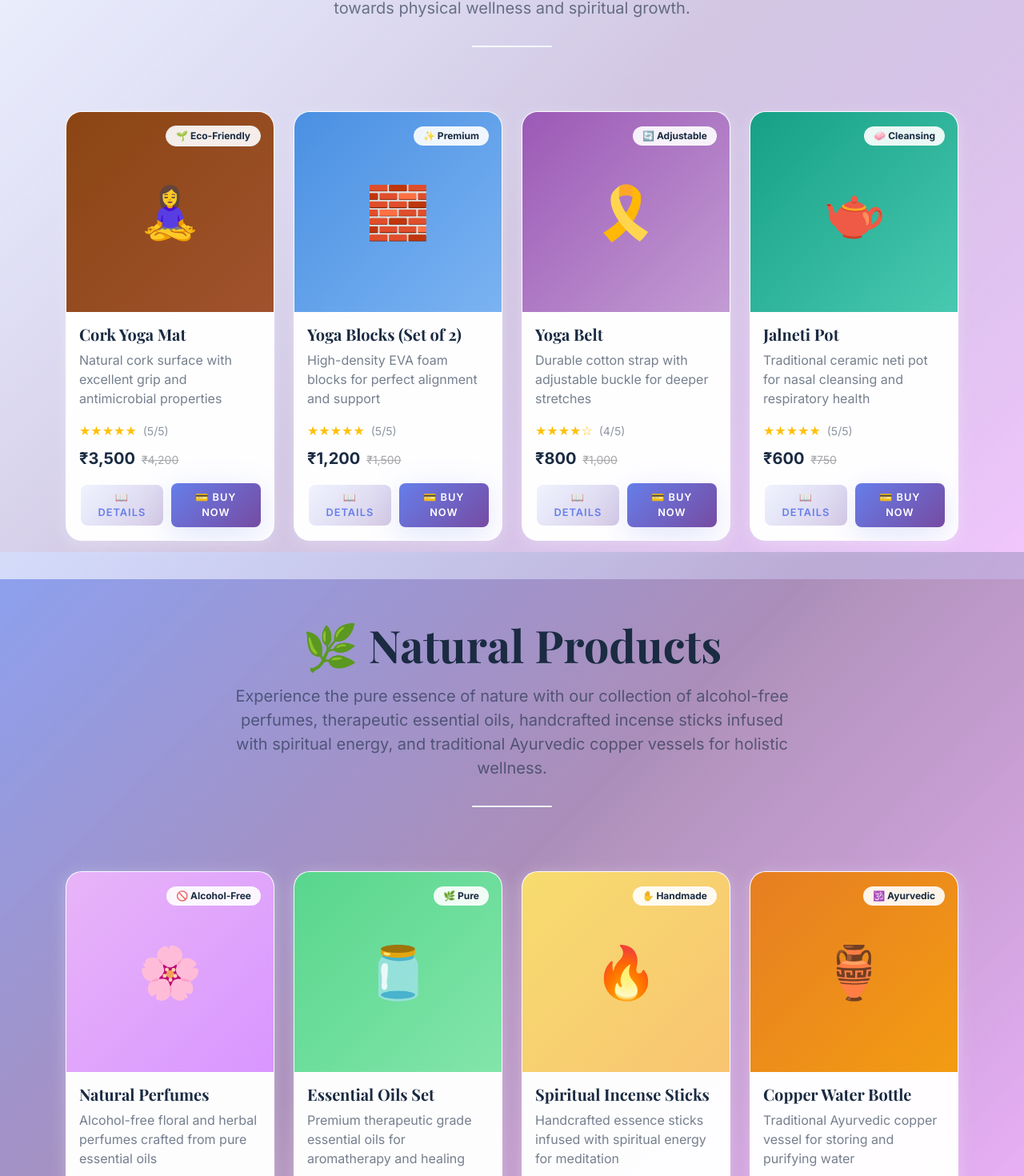
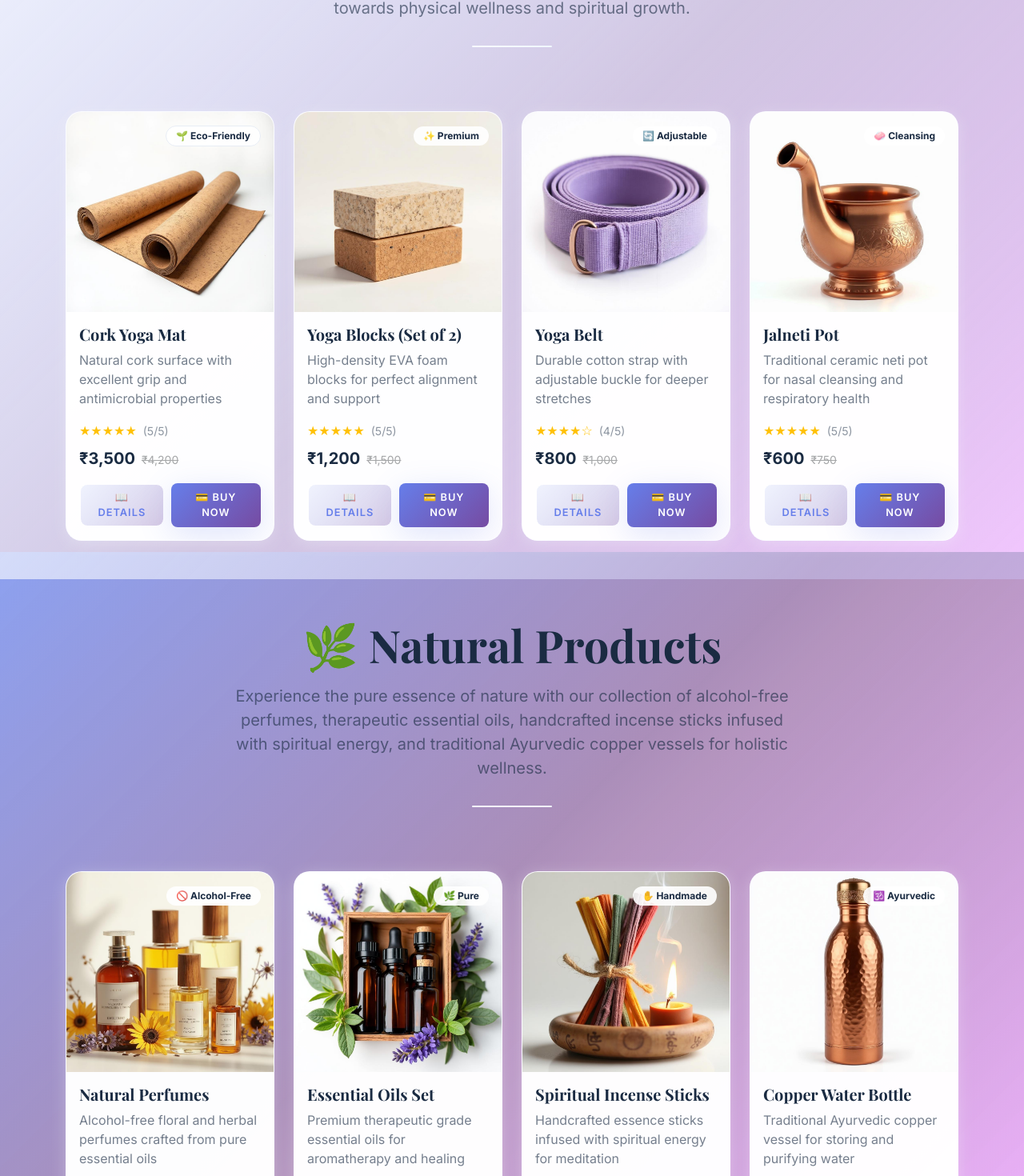
Before and after one commit to shailesh-devexpert/nityam-wellness-rishikesh, a React (Vite) app: page / in a window 1280 px wide. Shown: the part 2510-3980 px from the top of the page at 80% size. Built offline with nearby package versions, Linux system fonts and the light colour scheme.

Commit message:
Add product images

```diff
--- a/src/pages/Index.tsx
+++ b/src/pages/Index.tsx
@@ -344,14 +344,16 @@ const Index = () => {
                 animation: 'fadeInUp 0.8s ease-out both'
               }}>
                 <div className="position-relative">
-                  <div style={{
+                  <img
+                    src="/src/assets/cork-yoga-mat.jpg"
+                    alt="Cork Yoga Mat"
+                    style={{
+                      width: '100%',
                       height: '250px',
-                    background: 'linear-gradient(135deg, #8B4513, #A0522D)',
-                    display: 'flex',
-                    alignItems: 'center',
-                    justifyContent: 'center',
-                    fontSize: '4rem'
-                  }}>🧘‍♀️</div>
+                      objectFit: 'cover',
+                      borderRadius: '8px 8px 0 0'
+                    }}
+                  />
                   <div className="position-absolute top-0 end-0 m-3" style={{ zIndex: '3' }}>
                     <span className="badge" style={{
                       background: 'rgba(255, 255, 255, 0.9)',
@@ -400,14 +402,16 @@ const Index = () => {
                 animation: 'fadeInUp 0.8s ease-out both'
               }}>
                 <div className="position-relative">
-                  <div style={{
+                  <img
+                    src="/src/assets/yoga-blocks.jpg"
+                    alt="Yoga Blocks Set"
+                    style={{
+                      width: '100%',
                       height: '250px',
-                    background: 'linear-gradient(135deg, #4A90E2, #7BB3F2)',
-                    display: 'flex',
-                    alignItems: 'center',
-                    justifyContent: 'center',
-                    fontSize: '4rem'
-                  }}>🧱</div>
+                      objectFit: 'cover',
+                      borderRadius: '8px 8px 0 0'
+                    }}
+                  />
                   <div className="position-absolute top-0 end-0 m-3">
                     <span className="badge" style={{
                       background: 'rgba(255, 255, 255, 0.9)',
@@ -455,14 +459,16 @@ const Index = () => {
                 animation: 'fadeInUp 0.8s ease-out both'
               }}>
                 <div className="position-relative">
-                  <div style={{
+                  <img
+                    src="/src/assets/yoga-belt.jpg"
+                    alt="Yoga Belt"
+                    style={{
+                      width: '100%',
                       height: '250px',
-                    background: 'linear-gradient(135deg, #9B59B6, #C39BD3)',
-                    display: 'flex',
-                    alignItems: 'center',
-                    justifyContent: 'center',
-                    fontSize: '4rem'
-                  }}>🎗️</div>
+                      objectFit: 'cover',
+                      borderRadius: '8px 8px 0 0'
+                    }}
+                  />
                   <div className="position-absolute top-0 end-0 m-3">
                     <span className="badge" style={{
                       background: 'rgba(255, 255, 255, 0.9)',
@@ -510,14 +516,16 @@ const Index = () => {
                 animation: 'fadeInUp 0.8s ease-out both'
               }}>
                 <div className="position-relative">
-                  <div style={{
+                  <img
+                    src="/src/assets/jalneti-pot.jpg"
+                    alt="Jalneti Pot"
+                    style={{
+                      width: '100%',
                       height: '250px',
-                    background: 'linear-gradient(135deg, #16A085, #48C9B0)',
-                    display: 'flex',
-                    alignItems: 'center',
-                    justifyContent: 'center',
-                    fontSize: '4rem'
-                  }}>🫖</div>
+                      objectFit: 'cover',
+                      borderRadius: '8px 8px 0 0'
+                    }}
+                  />
                   <div className="position-absolute top-0 end-0 m-3">
                     <span className="badge" style={{
                       background: 'rgba(255, 255, 255, 0.9)',
@@ -592,14 +600,16 @@ const Index = () => {
                 animation: 'fadeInUp 0.8s ease-out both'
               }}>
                 <div className="position-relative">
-                  <div style={{
+                  <img
+                    src="/src/assets/natural-perfumes.jpg"
+                    alt="Natural Perfumes"
+                    style={{
+                      width: '100%',
                       height: '250px',
-                    background: 'linear-gradient(135deg, #E8B4F8, #D896FF)',
-                    display: 'flex',
-                    alignItems: 'center',
-                    justifyContent: 'center',
-                    fontSize: '4rem'
-                  }}>🌸</div>
+                      objectFit: 'cover',
+                      borderRadius: '8px 8px 0 0'
+                    }}
+                  />
                   <div className="position-absolute top-0 end-0 m-3">
                     <span className="badge" style={{
                       background: 'rgba(255, 255, 255, 0.9)',
@@ -647,14 +657,16 @@ const Index = () => {
                 animation: 'fadeInUp 0.8s ease-out both'
               }}>
                 <div className="position-relative">
-                  <div style={{
+                  <img
+                    src="/src/assets/essential-oils-set.jpg"
+                    alt="Essential Oils Set"
+                    style={{
+                      width: '100%',
                       height: '250px',
-                    background: 'linear-gradient(135deg, #58D68D, #82E5AA)',
-                    display: 'flex',
-                    alignItems: 'center',
-                    justifyContent: 'center',
-                    fontSize: '4rem'
-                  }}>🫙</div>
+                      objectFit: 'cover',
+                      borderRadius: '8px 8px 0 0'
+                    }}
+                  />
                   <div className="position-absolute top-0 end-0 m-3">
                     <span className="badge" style={{
                       background: 'rgba(255, 255, 255, 0.9)',
@@ -702,14 +714,16 @@ const Index = () => {
                 animation: 'fadeInUp 0.8s ease-out both'
               }}>
                 <div className="position-relative">
-                  <div style={{
+                  <img
+                    src="/src/assets/spiritual-incense.jpg"
+                    alt="Spiritual Incense Sticks"
+                    style={{
+                      width: '100%',
                       height: '250px',
-                    background: 'linear-gradient(135deg, #F7DC6F, #F8C471)',
-                    display: 'flex',
-                    alignItems: 'center',
-                    justifyContent: 'center',
-                    fontSize: '4rem'
-                  }}>🔥</div>
+                      objectFit: 'cover',
+                      borderRadius: '8px 8px 0 0'
+                    }}
+                  />
                   <div className="position-absolute top-0 end-0 m-3">
                     <span className="badge" style={{
                       background: 'rgba(255, 255, 255, 0.9)',
@@ -757,14 +771,16 @@ const Index = () => {
                 animation: 'fadeInUp 0.8s ease-out both'
               }}>
                 <div className="position-relative">
-                  <div style={{
+                  <img
+                    src="/src/assets/copper-water-bottle.jpg"
+                    alt="Copper Water Bottle"
+                    style={{
+                      width: '100%',
                       height: '250px',
-                    background: 'linear-gradient(135deg, #E67E22, #F39C12)',
-                    display: 'flex',
-                    alignItems: 'center',
-                    justifyContent: 'center',
-                    fontSize: '4rem'
-                  }}>🏺</div>
+                      objectFit: 'cover',
+                      borderRadius: '8px 8px 0 0'
+                    }}
+                  />
                   <div className="position-absolute top-0 end-0 m-3">
                     <span className="badge" style={{
                       background: 'rgba(255, 255, 255, 0.9)',
```
Also changed, not shown: src/assets/copper-water-bottle.jpg (added). Lines whose indentation alone changed are shown as unchanged.
